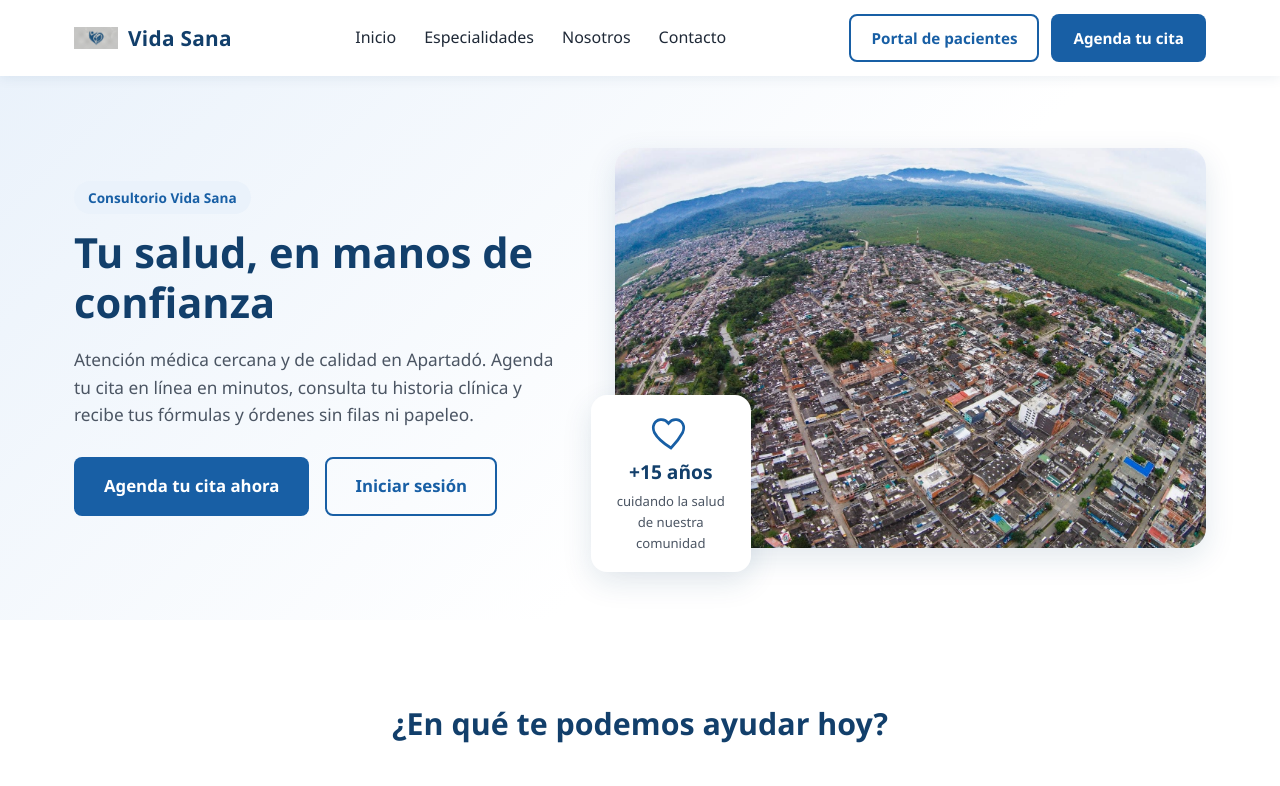
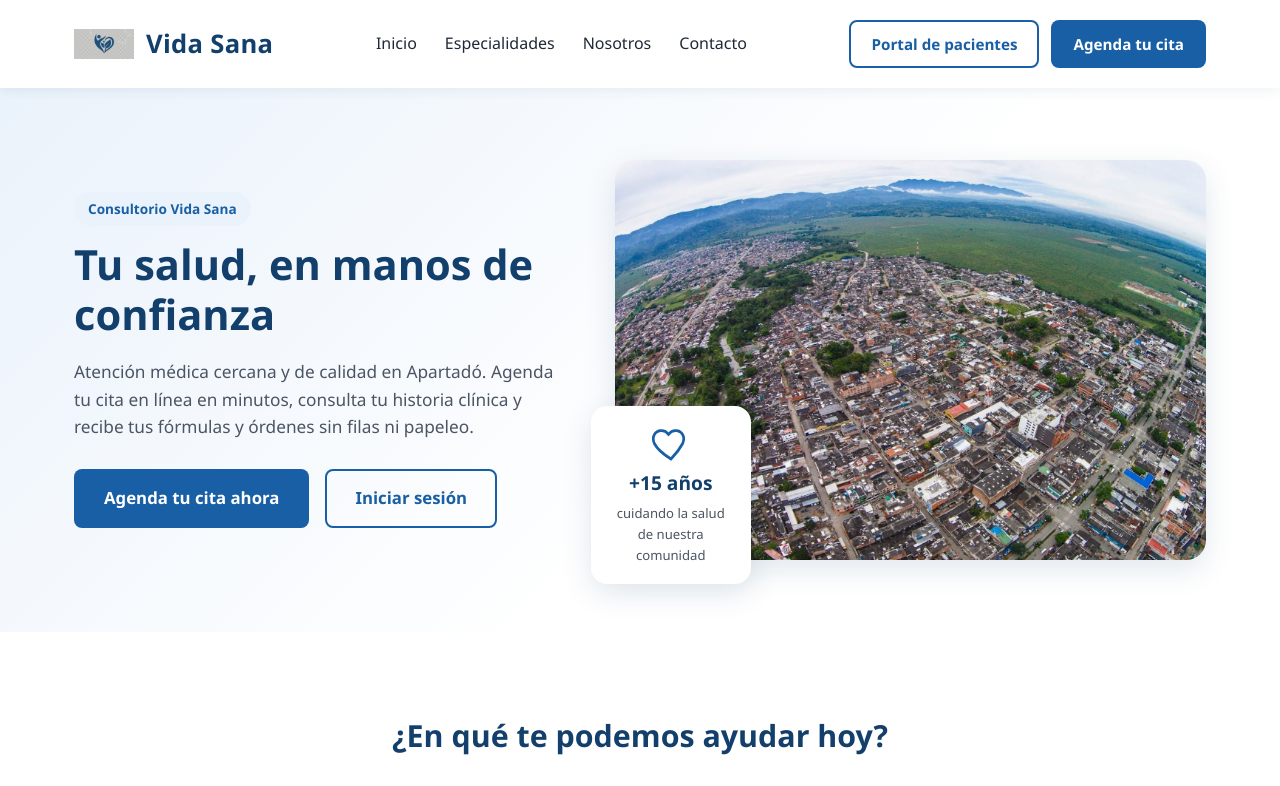
Before and after one commit to luisapalacios69242-wq/IPS-VIDA-SANA, a plain HTML site: page frontend/bienvenida.html in a window 1280 px wide. Shown: the top 786 px of the page. Drawn offline with Linux system fonts and the light colour scheme.

Commit message:
Rediseño de bienvenida.html: color azul, datos reales y foto de la ciudad

```diff
--- a/frontend/css/bienvenida.css
+++ b/frontend/css/bienvenida.css
@@ -107,17 +107,20 @@ a {
 .vs-logo {
   display: flex;
   align-items: center;
-  gap: 10px;
+  gap: 12px;
 }
 
 .vs-logo img {
-  height: 44px;
-  width: 44px;
+  height: 60px;
+  width: 60px;
   object-fit: contain;
+  background: transparent;
+  border: none;
+  display: block;
 }
 
 .vs-logo-texto {
-  font-size: 1.3rem;
+  font-size: 1.6rem;
   font-weight: 700;
   color: var(--azul-oscuro);
   letter-spacing: 0.3px;
```
